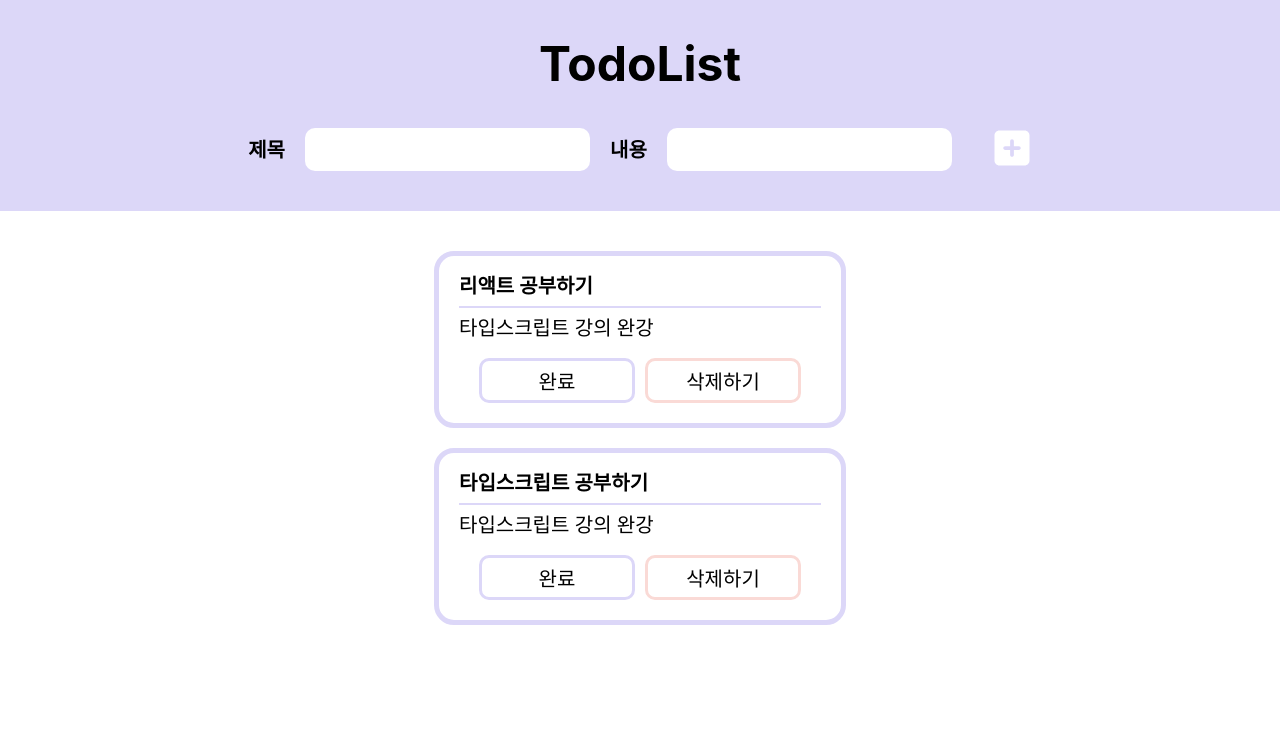
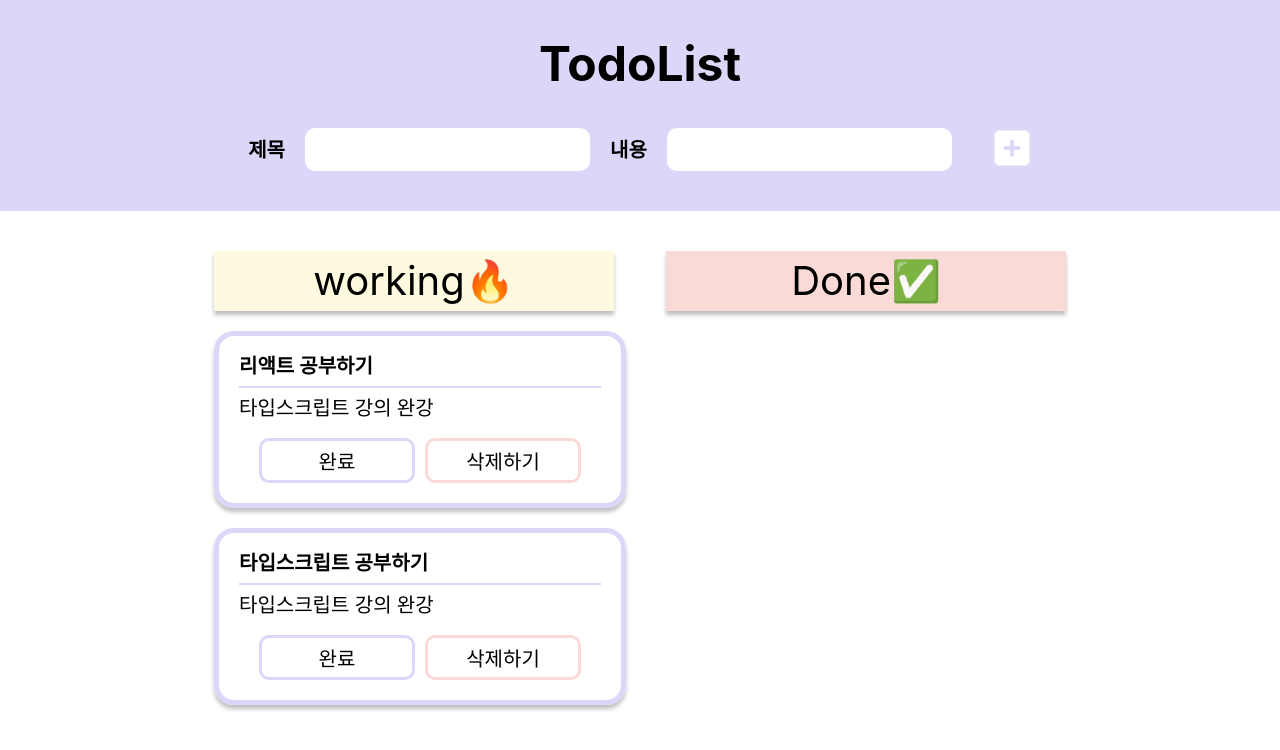
Before and after one commit to seoyeon-1206/Sparta_TypeScript_TodoApp, a React (Create React App) app: page / in a window 1280 px wide. Shown: the top 750 px of the page. Built offline with nearby package versions, Linux system fonts and the light colour scheme.

Commit message:
[feat] porgress상태 변경 기능 구현

```diff
--- a/src/components/Todos.tsx
+++ b/src/components/Todos.tsx
@@ -11,16 +11,30 @@ const Todos: React.FC<{
     props.setTodos(updateTodos);
   };
 
+  const handleProgressUpdate = (id: string) => {
+    const updateTodos: Todo[] = props.todos.map((todo) => {
+      return todo.id === id ? { ...todo, isDone: !todo.isDone } : todo;
+    });
+    props.setTodos(updateTodos);
+  };
+
   return (
     <Container>
-      {props.todos.map((todo) => (
+      <ProgressWrapper>
+        <WorkingWrapper>
+          <ProgressTitle>working🔥</ProgressTitle>
+          {props.todos
+            .filter((todo) => !todo.isDone)
+            .map((todo) => (
               <TodoListWrapper>
                 <TodoDetail key={todo.id}>
                   <TodoTitle>{todo.title}</TodoTitle>
                   <TodoDescription>{todo.description}</TodoDescription>
                 </TodoDetail>
                 <ButtonWrapper>
-            <Button>완료</Button>
+                  <Button onClick={() => handleProgressUpdate(todo.id)}>
+                    완료
+                  </Button>
                   <Button
                     onClick={() => handleDelete(todo.id)}
                     borderColor={colors.mainPink}
@@ -30,6 +44,32 @@ const Todos: React.FC<{
                 </ButtonWrapper>
               </TodoListWrapper>
             ))}
+        </WorkingWrapper>
+        <DoneWrapper>
+          <ProgressTitle color={colors.mainPink}>Done✅ </ProgressTitle>
+          {props.todos
+            .filter((todo) => todo.isDone)
+            .map((todo) => (
+              <TodoListWrapper>
+                <TodoDetail key={todo.id}>
+                  <TodoTitle>{todo.title}</TodoTitle>
+                  <TodoDescription>{todo.description}</TodoDescription>
+                </TodoDetail>
+                <ButtonWrapper>
+                  <Button onClick={() => handleProgressUpdate(todo.id)}>
+                    취소
+                  </Button>
+                  <Button
+                    onClick={() => handleDelete(todo.id)}
+                    borderColor={colors.mainPink}
+                  >
+                    삭제하기
+                  </Button>
+                </ButtonWrapper>
+              </TodoListWrapper>
+            ))}
+        </DoneWrapper>
+      </ProgressWrapper>
     </Container>
   );
 };
@@ -39,8 +79,36 @@ export default Todos;
 const Container = styled.div`
   display: flex;
   justify-content: center;
+  flex-direction: row;
+  align-items: center;
+  gap: 40px;
+`;
+
+const ProgressWrapper = styled.div`
+  display: flex;
+  flex-direction: row;
+  gap: 40px;
+`;
+const WorkingWrapper = styled.div`
+  display: flex;
   flex-direction: column;
+`;
+
+const ProgressTitle = styled.div<{ color?: string }>`
+  display: flex;
+  justify-content: center;
+  width: 400px;
+  height: 60px;
+  background-color: ${(props) => props.color || colors.mainYellow};
   align-items: center;
+  font-size: 40px;
+  margin-bottom: 20px;
+  box-shadow: 0px 4px 4px rgba(0, 0, 0, 0.25);
+`;
+
+const DoneWrapper = styled.div`
+  display: flex;
+  flex-direction: column;
 `;
 
 const TodoListWrapper = styled.div`
@@ -53,7 +121,7 @@ const TodoListWrapper = styled.div`
   border: 5px solid ${colors.mainColor};
 
   margin-bottom: 20px;
-  //filter: drop-shadow(0px 4px 4px rgba(0, 0, 0, 0.25));
+  box-shadow: 0px 4px 4px rgba(0, 0, 0, 0.25);
 `;
 
 const TodoDetail = styled.div`
```
Lines whose indentation alone changed are shown as unchanged.
